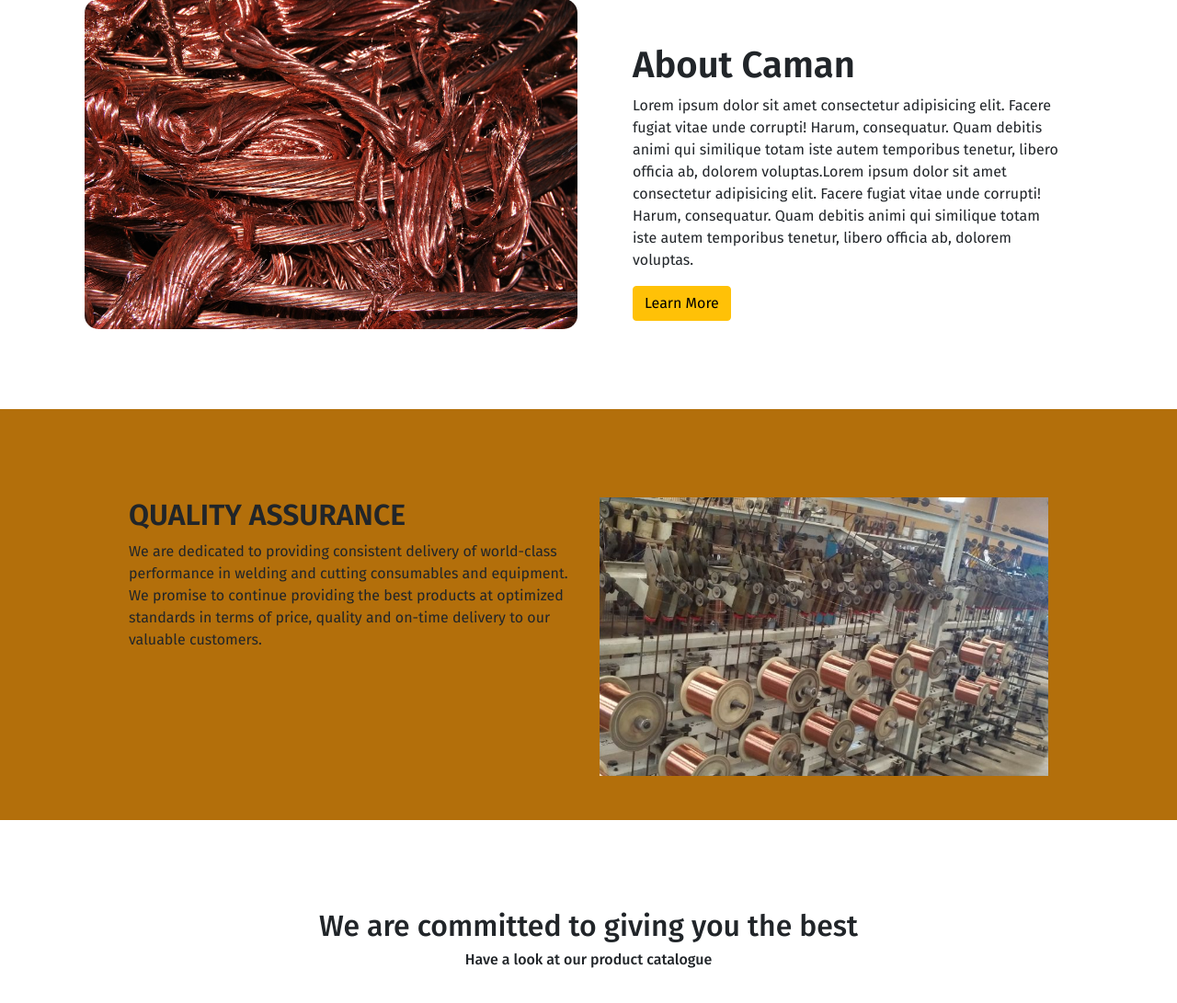
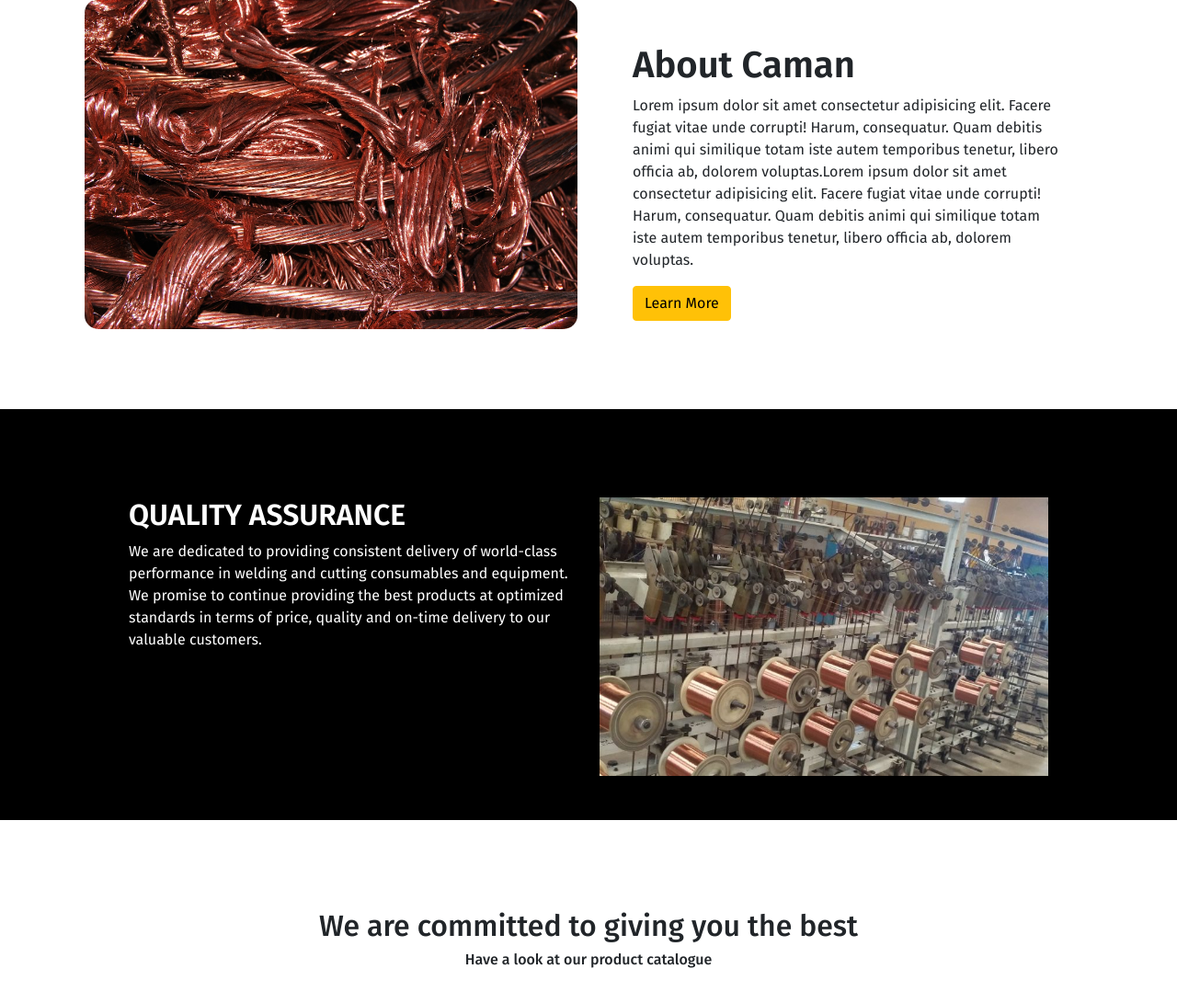
Before and after one commit to EbukaMoses/camman, a PHP site: page / in a window 1280 px wide. Shown: the part 553-1644 px from the top of the page at 92% size. Run offline with PHP 8.4, Linux system fonts and the light colour scheme.

Commit message:
Made some Color changes

```diff
--- a/css/main.css
+++ b/css/main.css
@@ -124,7 +124,7 @@ form .btn:hover {
 }
 
 .bg-gold {
-  background-color: var(--primary-color);
+  background-color: #000;
 }
 
 /* INNER BANNER  */
--- a/index.php
+++ b/index.php
@@ -37,8 +37,10 @@
     <div class="container">
         <div class="row p-5">
             <div class="col-md-6 mt-5">
-                <h2 class="fw-bold">QUALITY ASSURANCE</h2>
-                <p>We are dedicated to providing consistent delivery of world-class performance in welding and cutting
+                <h2 class="fw-bold text-white">QUALITY ASSURANCE</h2>
+                <p class="text-white">We are dedicated to providing consistent delivery of world-class performance in
+                    welding and
+                    cutting
                     consumables and equipment.
                     We promise to continue providing the best products at optimized standards in terms of price, quality
                     and
```
